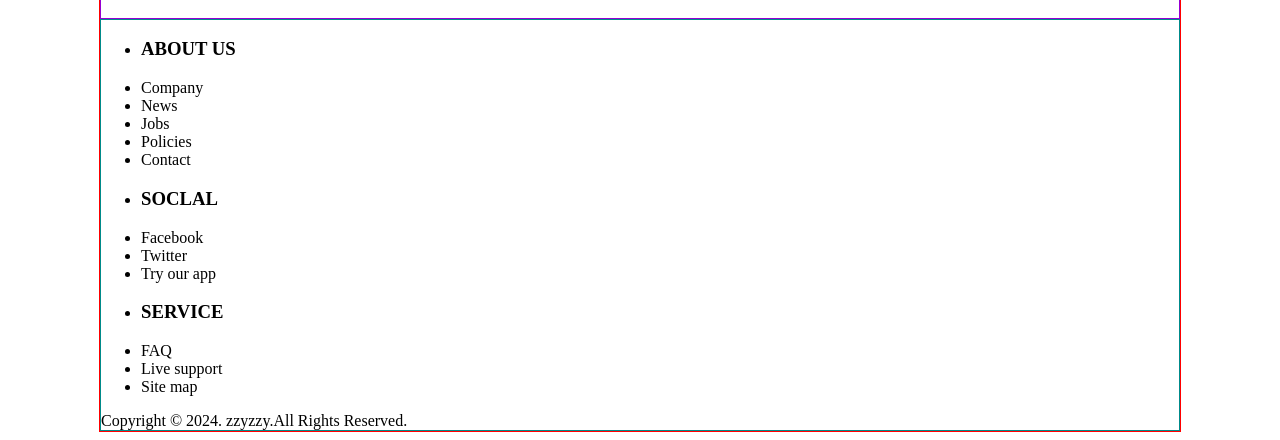
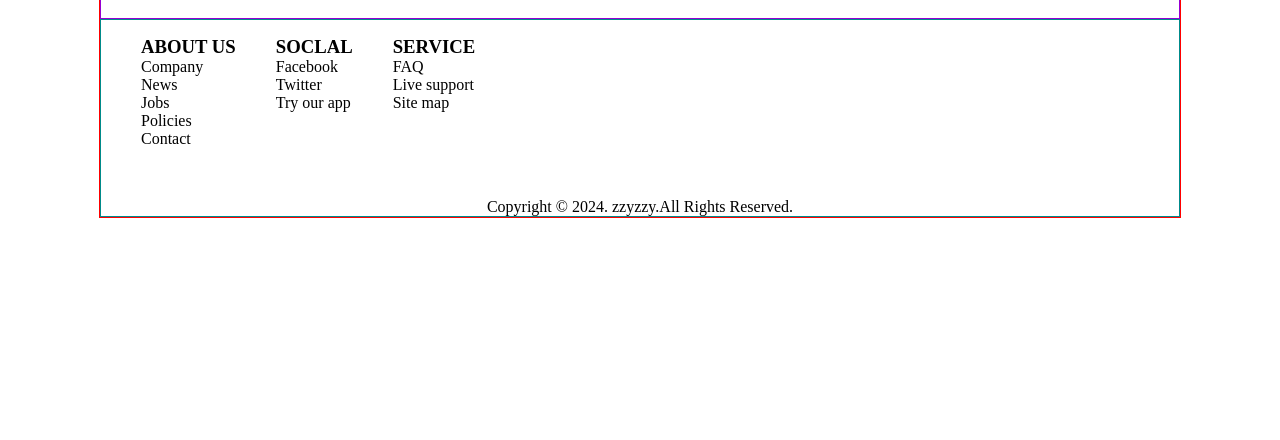
Before and after one commit to Yongheech/frontends, a FastAPI app: page /html/project1 in a window 1280 px wide. Shown: the part 2391-2831 px from the top of the page. After the commit the page ends 2609 px from the top, so only its background shows below. Run offline with FastAPI, Linux system fonts and the light colour scheme.

Commit message:
프로젝트 실습 - footer : ul, copyright 배치

```diff
--- a/views/templates/html/10project1.html
+++ b/views/templates/html/10project1.html
@@ -41,6 +41,11 @@
 
         /*footer*/
         footer {border: 1px solid darkcyan}
+        footer ul {float: left ; list-style: none ; margin-bottom: 50px}
+        footer ul h3 {margin : 0}
+        footer .copy {text-align: center ;  }
+
+
     </style>
 </head>
 <body>
@@ -63,8 +68,7 @@
         <select name="findtype">
             <option>Category</option>
         </select>
-        <button type="button" id="findbtn">SEARCH</button><div>
-    </div>
+        <button type="button" id="findbtn">SEARCH</button></div>
     </nav>
     <main>
         <section>
@@ -138,7 +142,7 @@
               <li>Site map</li>
           </ul>
       </div>
-        <div>Copyright &copy; 2024. zzyzzy.All Rights Reserved.</div>
+        <div class="clear copy">Copyright &copy; 2024. zzyzzy.All Rights Reserved.</div>
     </footer>
     </div>
 </body>
```
